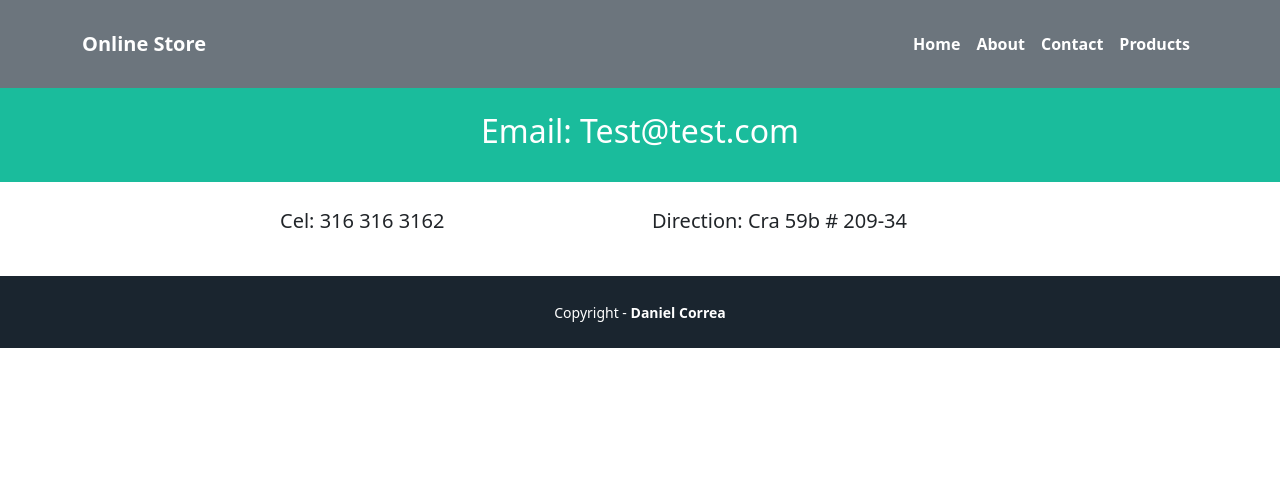
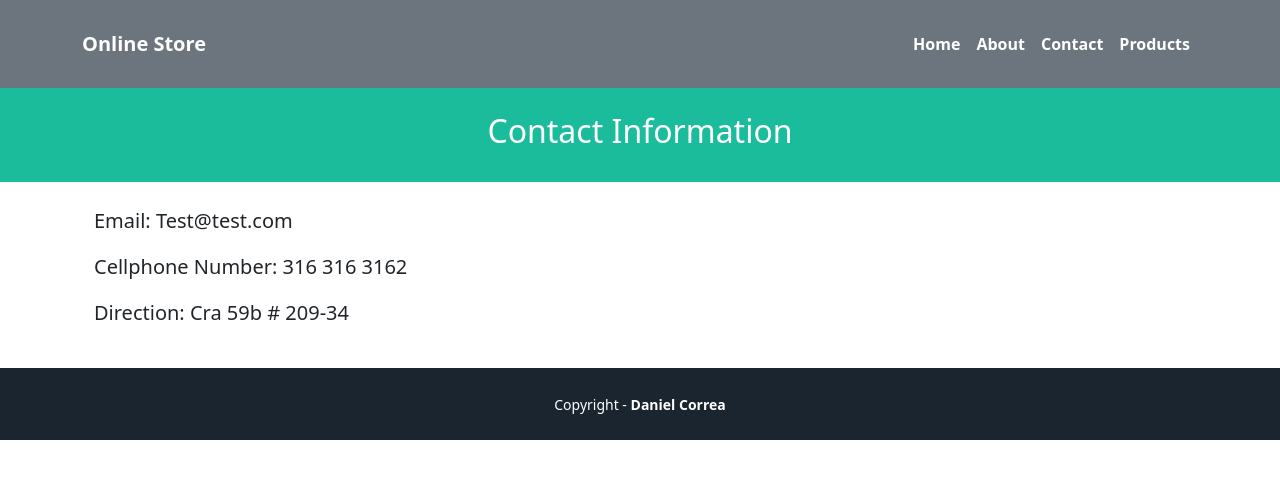
Before and after one commit to esneiderzapata/TopEsp.Ing.Software_HelloWorld, a Django app: page /contact/ in a window 1280 px wide. Shown: the top 479 px of the page. Run offline with Django 5.2, Linux system fonts and the light colour scheme.

Commit message:
Tutorial Finalizado

```diff
--- a/pages/templates/home.html
+++ b/pages/templates/home.html
@@ -1,13 +1,9 @@
 {% extends 'pages/base.html' %}
-
 {%  block title %}'Home Page - Online Store'{% endblock %}
-
 {% block content %}
 
 <div class="text-center">
-
   Welcome to the application
-
 </div>
 
 {% endblock %}
--- a/pages/templates/pages/contact.html
+++ b/pages/templates/pages/contact.html
@@ -1,31 +1,14 @@
 {% extends 'pages/base.html' %}
-
-
-
 {% block title %} {{title}} {% endblock %}
-
 {% block header_title %} {{subtitle}} {% endblock %}
-
-
-
 {% block content %}
 
 <div class="container">
 
   <div class="row">
-
-    <div class="col-lg-4 ms-auto">
-
-      <p class="lead">{{description}}</p>
-
-    </div>
-
-    <div class="col-lg-4 me-auto">
-
-      <p class="lead">{{author}}</p>
-
-    </div>
-
+    <p class="lead">Email: {{email}}</p>
+    <p class="lead">Cellphone Number: {{cellphone}}</p>
+    <p class="lead">Direction: {{direction}}</p>
   </div>
 
 </div>
--- a/pages/views.py
+++ b/pages/views.py
@@ -13,22 +13,13 @@ class AboutPageView(TemplateView):
     template_name = 'pages/about.html'
 
     def get_context_data(self, **kwargs):
-
         context = super().get_context_data(**kwargs)
-
         context.update({
-
             "title": "About us - Online Store",
-
             "subtitle": "About us",
-
             "description": "This is an about page ...",
-
-            "author": "Developed by: Your Name",
-
+            "author": "Developed by: Esneider Zapata Arias",
         })
-
-
 
         return context
 
@@ -36,82 +27,48 @@ class ContactPageView(TemplateView):
     template_name = 'pages/contact.html'
 
     def get_context_data(self, **kwargs):
-
         context = super().get_context_data(**kwargs)
-
         context.update({
-
             "title": "Contact - Online Store",
-
-            "subtitle": "Email: Test@test.com",
-
-            "description": "Cel: 316 316 3162",
-
-            "author": "Direction: Cra 59b # 209-34",
-
+            "subtitle": "Contact Information",
+            "cellphone": "316 316 3162",
+            "direction": "Cra 59b # 209-34",
+            "email": "Test@test.com"
         })
-
-
 
         return context
 
 class Product:
 
     products = [
-
         {"id":"1", "name":"TV", "description":"Best TV", "price":20},
-
         {"id":"2", "name":"iPhone", "description":"Best iPhone", "price":50},
-
         {"id":"3", "name":"Chromecast", "description":"Best Chromecast", "price":120},
-
         {"id":"4", "name":"Glasses", "description":"Best Glasses", "price":200}
-
     ]
 
-
-
 class ProductIndexView(View):
-
     template_name = 'products/index.html'
 
-
-
     def get(self, request):
-
         viewData = {}
-
         viewData["title"] = "Products - Online Store"
-
         viewData["subtitle"] =  "List of products"
-
         viewData["products"] = Product.products
-
-
 
         return render(request, self.template_name, viewData)
 
 
 
 class ProductShowView(View):
-
     template_name = 'products/show.html'
-
-
-
-
 
     def get(self, request, id):
         try:
-
             viewData = {}
-
             product = Product.products[int(id)-1]
-
             viewData["title"] = product["name"] + " - Online Store"
-
             viewData["subtitle"] =  product["name"] + " - Product information"
-
             viewData["product"] = product
 
         except:
```
Also changed, not shown: pages/templates/pages/about.html (+0 -13 lines), pages/templates/pages/base.html (+0 -54 lines), pages/templates/products/index.html (+0 -20 lines), pages/templates/products/show.html (+0 -14 lines).
